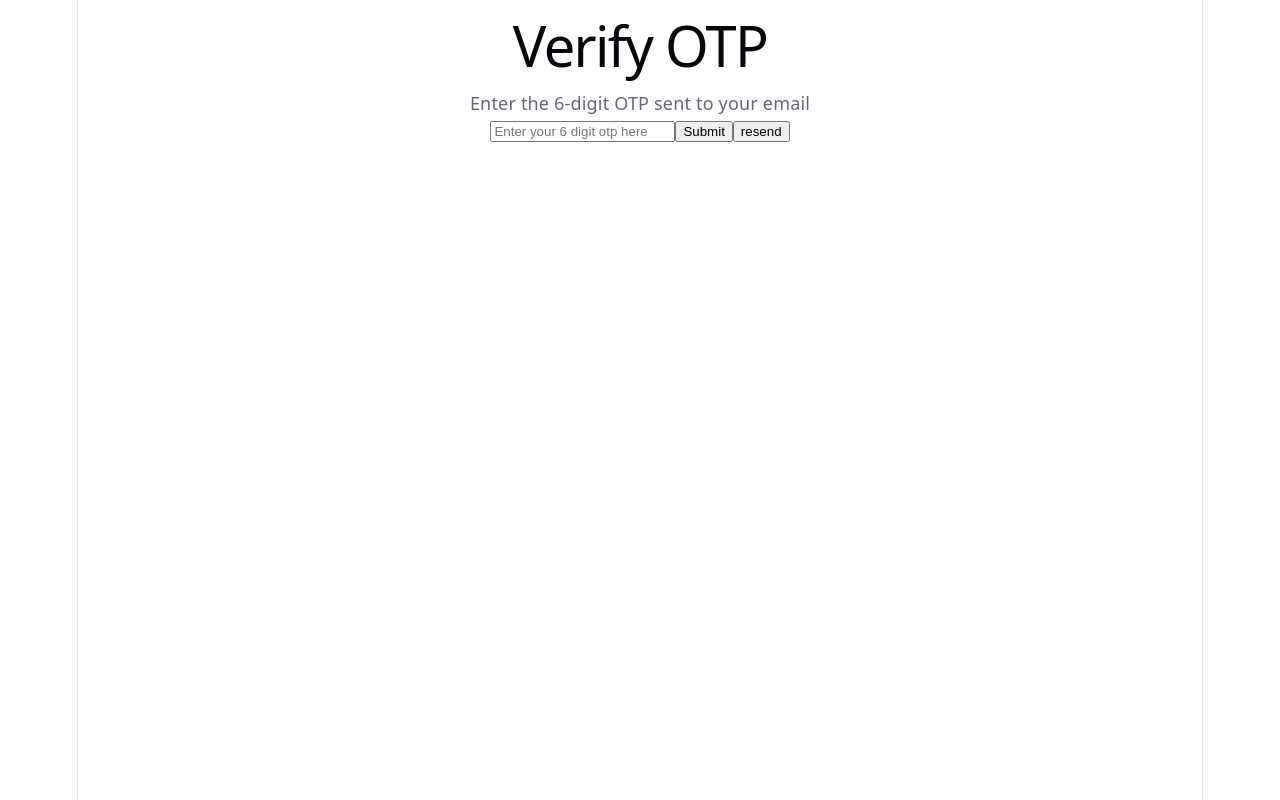
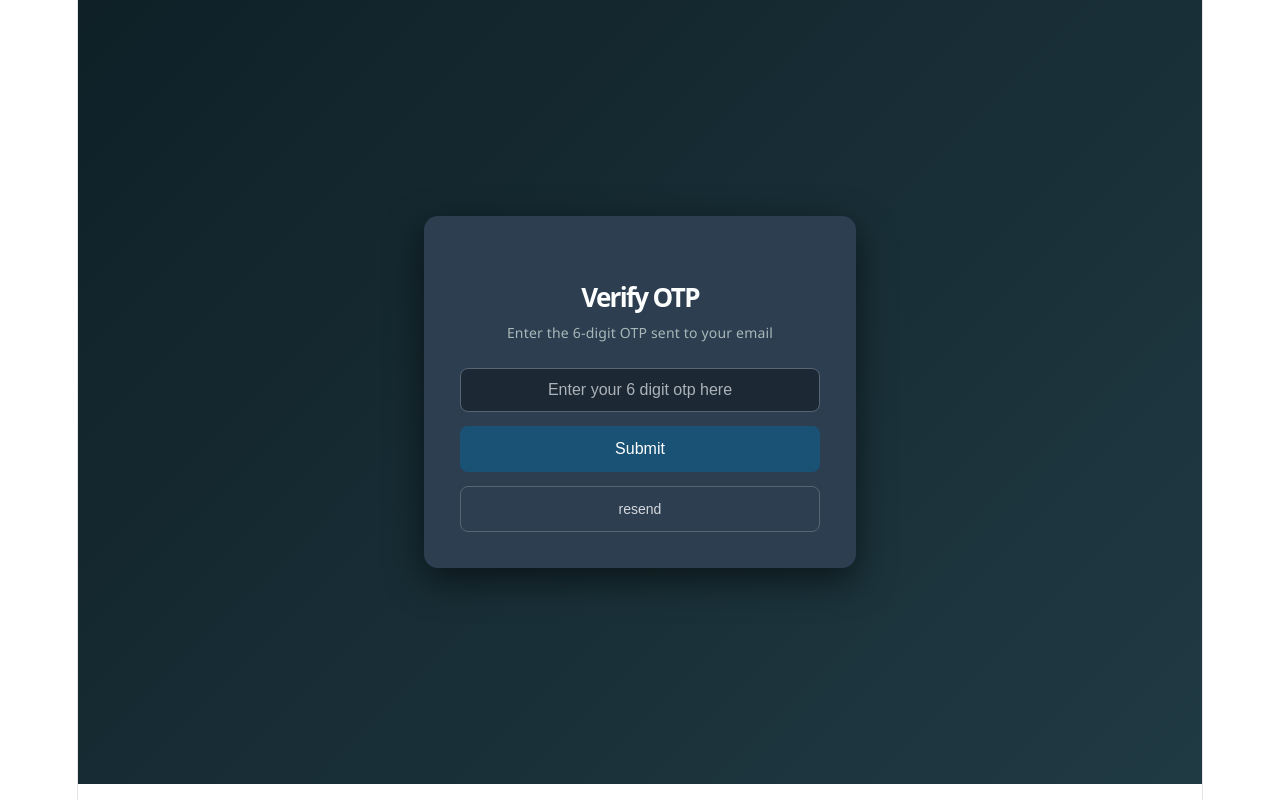
Before and after one commit to Harshwardhan-1/File-Compressor, a React (Vite) app in the folder client/: page /otpPage in a window 1280 px wide. Built offline with nearby package versions, Linux system fonts and the light colour scheme.

Commit message:
fetch username from backend

```diff
--- a/client/src/components/HomePage/Dashboard.tsx
+++ b/client/src/components/HomePage/Dashboard.tsx
@@ -1,6 +1,34 @@
 import { useNavigate } from "react-router-dom";
 import { Lock, FileImage, FileText, FileArchive, Video } from "lucide-react";
+import { useState,useEffect } from "react";
+import axios from "axios";
+import { env } from "../../configs/env.config";
+import { AxiosError } from "axios";
 export function Dashboard(){
+    interface userlogin{
+        name:string,
+        userName:string,
+        email:string,
+    }
+    const [data,setData]=useState<userlogin | null>(null);
+
+    useEffect(()=>{
+        const fetch=async()=>{
+            try{
+                const response=await axios.get(`${env.backendUrl}/api/v1/checkTok`,{withCredentials:true});
+                if(response.data.message=== 'successfull'){
+                    setData(response.data.data);
+                }
+            }catch(err){
+                const error=err as AxiosError;
+                if(error.response && error.response.data){
+                    const data=error.response.data as {error?:string,message?:string};
+                    console.log(data.error || data.message || 'something went wrong');
+                }
+            }
+        };
+        fetch();
+    },[]);
     const navigate=useNavigate();
       const tools = [
     {
@@ -34,9 +62,19 @@ export function Dashboard(){
         <>
     <div className="dashboard">
           <div className="auth-buttons">
-    <button className="login">Login</button>
-    <button  onClick={()=>navigate('/register')} className="register">Register</button>
+           {data?(
+            <h3 className="welcome-text">
+                Welcome,{data.userName}
+            </h3>
+           ):(
+            <>
+                <button onClick={()=>navigate('/login')} className="login">Login</button>
+                <button  onClick={()=>navigate('/register')} className="register">Register</button>
+            </>
+           )}
   </div>
+
+
 
       <div className="header">
         <h1>Free Online File Compressor</h1>
--- a/client/src/components/auth/otpPage.tsx
+++ b/client/src/components/auth/otpPage.tsx
@@ -3,6 +3,7 @@ import axios, { AxiosError } from "axios";
 import { env } from "../../configs/env.config";
 import { useNavigate } from "react-router-dom";
 import Swal from "sweetalert2";
+import '../styles/otpPage.css';
 
 export default function OtpPage(){
     const navigate=useNavigate();
--- a/client/src/components/styles/otpPage.css
+++ b/client/src/components/styles/otpPage.css
@@ -0,0 +1,130 @@
+/* Wrapper same theme */
+.otp-page-wrapper {
+  min-height: 98vh;
+  display: flex;
+  justify-content: center;
+  align-items: center;
+  background: linear-gradient(135deg, #0f2027, #203a43);
+  padding: 20px;
+  box-sizing: border-box;
+}
+
+/* Blur effect */
+.blurred {
+  filter: blur(4px);
+  pointer-events: none;
+}
+
+/* Main card */
+.otp-page {
+  max-width: 360px;
+  width: 90%;
+  padding: 36px;
+  background-color: #2C3E50;
+  border-radius: 14px;
+  box-shadow: 0 12px 36px rgba(0, 0, 0, 0.55);
+  font-family: 'Segoe UI', Tahoma, Geneva, Verdana, sans-serif;
+}
+
+/* Heading */
+.otp-page h1 {
+  color: #FDFEFE;
+  font-size: 26px;
+  font-weight: bold;
+  margin-bottom: 10px;
+  text-align: center;
+}
+
+/* Subtext */
+.otp-page p {
+  font-size: 14px;
+  color: #AAB7B8;
+  text-align: center;
+  margin-bottom: 22px;
+}
+
+/* Form */
+.otp-page form {
+  display: flex;
+  flex-direction: column;
+  gap: 14px;
+}
+
+/* OTP input (centered for better UX) */
+.otp-page input {
+  padding: 12px;
+  border-radius: 8px;
+  border: 1px solid #566573;
+  background-color: #1C2833;
+  color: #FDFEFE;
+  font-size: 16px;
+  text-align: center;
+  letter-spacing: 6px; /* 🔥 OTP feel */
+  outline: none;
+  transition: all 0.25s ease;
+}
+
+.otp-page input::placeholder {
+  color: #ABB2B9;
+  letter-spacing: normal;
+}
+
+.otp-page input:focus {
+  border-color: #FDFEFE;
+  box-shadow: 0 0 0 1px rgba(255, 255, 255, 0.25);
+  background-color: #17202A;
+}
+
+/* Submit button */
+.otp-page button {
+  padding: 14px;
+  background-color: #1A5276;
+  color: #FDFEFE;
+  border: none;
+  border-radius: 8px;
+  font-size: 16px;
+  cursor: pointer;
+  transition: all 0.25s ease;
+}
+
+.otp-page button:hover {
+  background-color: #2874A6;
+}
+
+.otp-page button:active {
+  transform: scale(0.98);
+}
+
+/* Resend button (secondary look) */
+.otp-page button:last-child {
+  background-color: transparent;
+  border: 1px solid #566573;
+  color: #D5D8DC;
+  font-size: 14px;
+}
+
+.otp-page button:last-child:hover {
+  background-color: #1C2833;
+}
+
+/* Disabled state */
+.otp-page button:disabled {
+  opacity: 0.6;
+  cursor: not-allowed;
+}
+
+/* Spinner */
+.spinner {
+  border: 3px solid rgba(0, 0, 0, 0.1);
+  border-left-color: #3498db;
+  border-radius: 50%;
+  width: 20px;
+  height: 20px;
+  animation: spin 0.8s linear infinite;
+  margin: auto;
+}
+
+@keyframes spin {
+  0% { transform: rotate(0deg); }
+  100% { transform: rotate(360deg); }
+}
```
Also changed, not shown: 2 other files (tests, documents, lock files or other folders).
